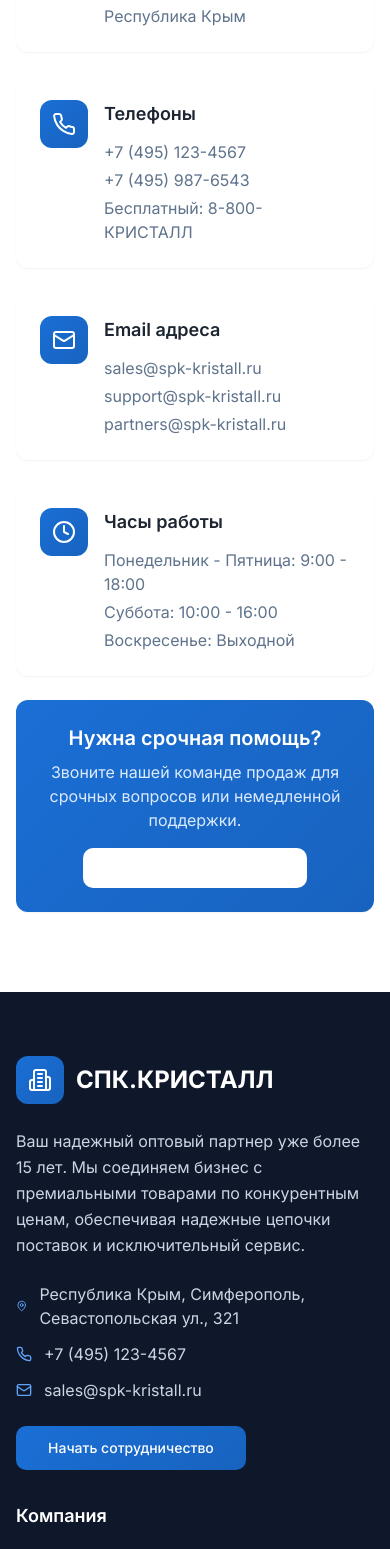
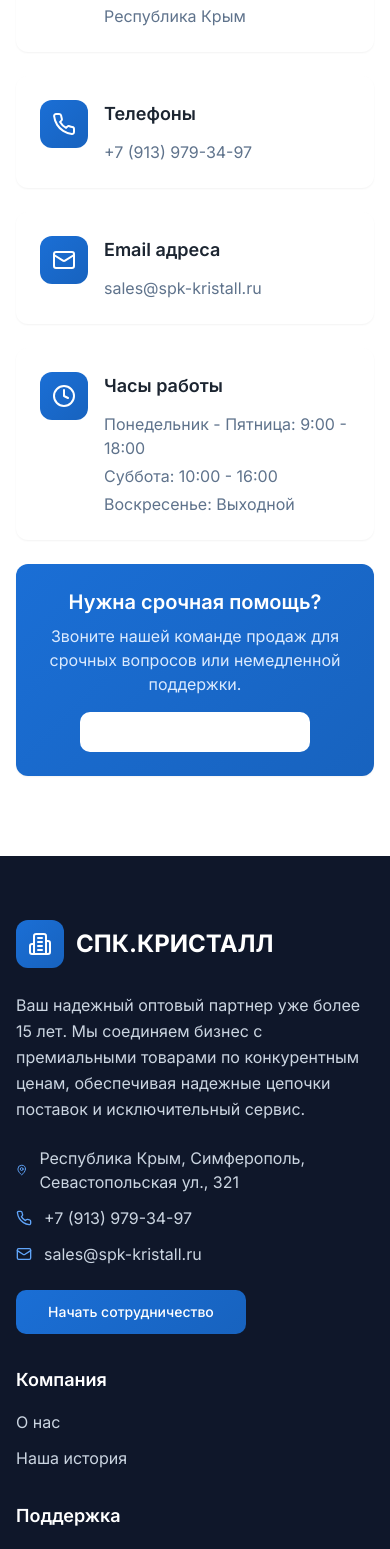
Before and after one commit to null-ai-projects/biz-bridge-landing, a React (Vite) app: page / in a window 390 px wide. Shown: the part 5163-6712 px from the top of the page. Built offline with nearby package versions, Linux system fonts and the light colour scheme.

Commit message:
Update contact information
Update phone number to 89139793497 and change email to sales.

```diff
--- a/src/components/ContactSection.tsx
+++ b/src/components/ContactSection.tsx
@@ -40,12 +40,12 @@ export function ContactSection() {
     {
       icon: Phone,
       title: "Телефоны",
-      details: ["+7 (495) 123-4567", "+7 (495) 987-6543", "Бесплатный: 8-800-КРИСТАЛЛ"],
+      details: ["+7 (913) 979-34-97"],
     },
     {
       icon: Mail,
       title: "Email адреса",
-      details: ["sales@spk-kristall.ru", "support@spk-kristall.ru", "partners@spk-kristall.ru"],
+      details: ["sales@spk-kristall.ru"],
     },
     {
       icon: Clock,
@@ -182,7 +182,7 @@ export function ContactSection() {
                   variant="outline"
                   className="border-white/30 text-white hover:bg-white/10 backdrop-blur-sm transition-smooth"
                 >
-                  Звонить: +7 (495) 123-4567
+                  Звонить: +7 (913) 979-34-97
                 </Button>
               </CardContent>
             </Card>
--- a/src/components/Footer.tsx
+++ b/src/components/Footer.tsx
@@ -50,7 +50,7 @@ export function Footer() {
               </div>
               <div className="flex items-center space-x-3 text-slate-300">
                 <Phone className="h-4 w-4 text-blue-400" />
-                <span>+7 (495) 123-4567</span>
+                <span>+7 (913) 979-34-97</span>
               </div>
               <div className="flex items-center space-x-3 text-slate-300">
                 <Mail className="h-4 w-4 text-blue-400" />
```
